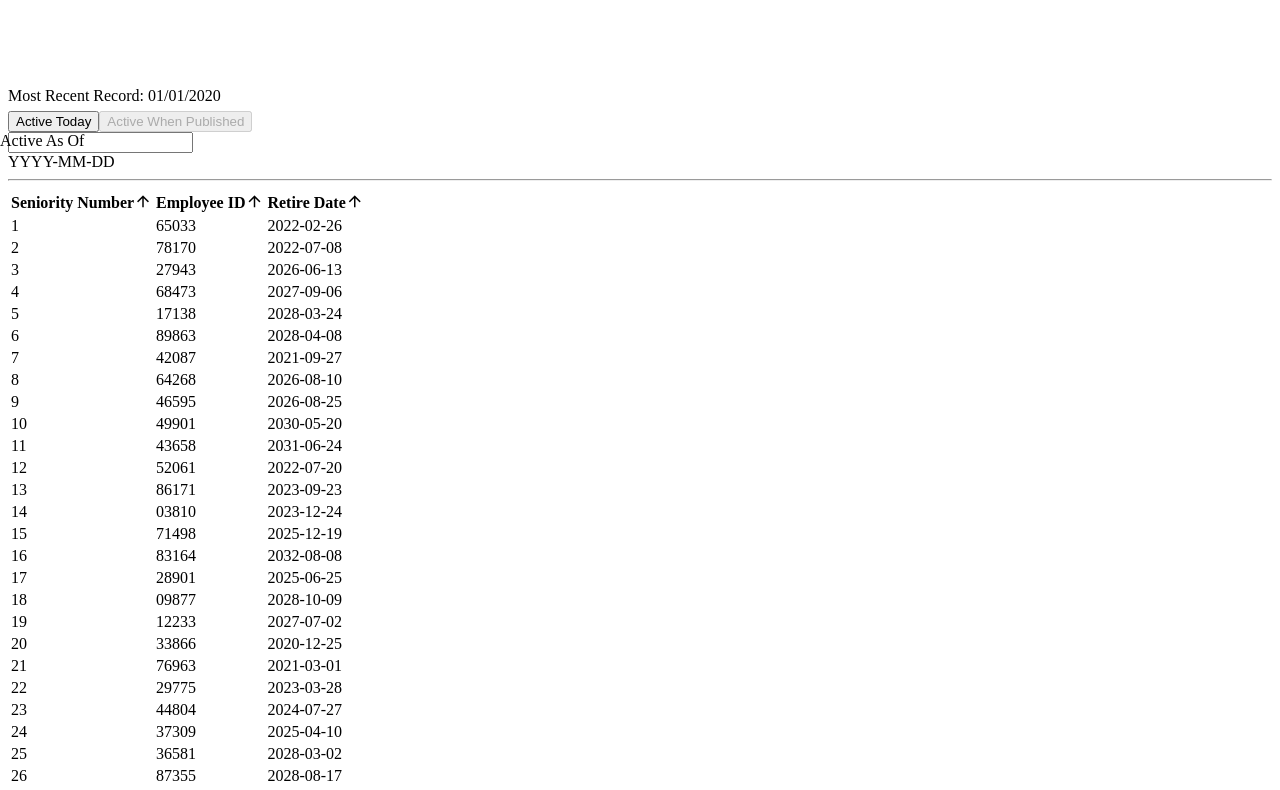
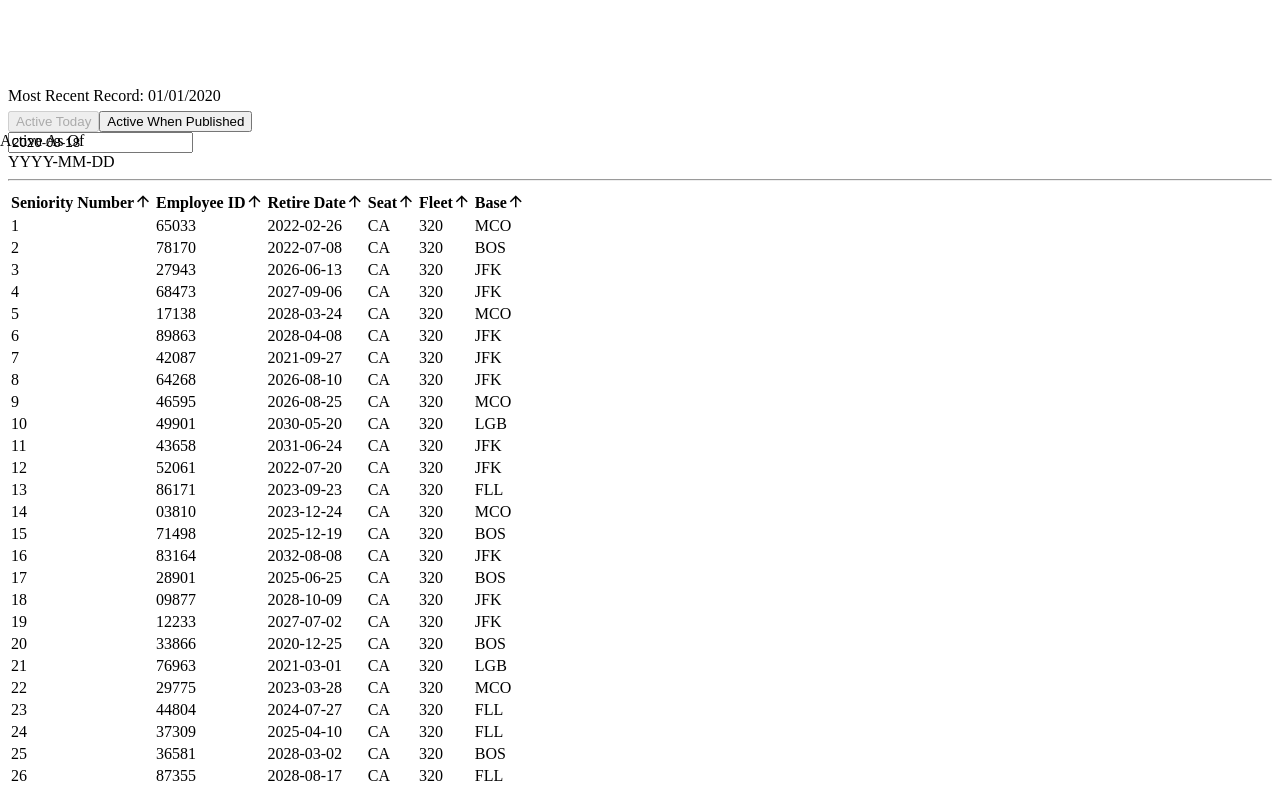
Before and after one commit to AirbusDriver/SeniorityVue, a Vue app: page /seniority in a window 1280 px wide. Shown: the part 849-1639 px from the top of the page. Built offline with nearby package versions, Linux system fonts and the light colour scheme.

Commit message:
Finish data table implementation

```diff
--- a/src/components/seniority/SeniorityExplorer.vue
+++ b/src/components/seniority/SeniorityExplorer.vue
@@ -7,6 +7,7 @@
             <Controller
               @update:active-filter-date="updateFilterDate($event)"
               @update:filter-status="updateFilterStatus($event)"
+              :published-date="recordPublishedDateString"
             />
           </v-col>
         </v-row>
@@ -15,7 +16,7 @@
           <v-col cols="12">
             <div v-if="!hasRecords">No Record Data</div>
             <div v-else>
-              <DataTable :pilotData="mostRecentPilotData" />
+              <DataTable :pilot-data="mostRecentPilotData" :filter-func="filterFunction" />
             </div>
           </v-col>
         </v-row>
@@ -29,14 +30,15 @@ import { Vue, Component } from "vue-property-decorator";
 import Controller from "./SeniorityExplorerController.vue";
 import DataTable from "./SeniorityExplorerDataTable.vue";
 import { SeniorityRecord, PilotRecord } from "@/seniority/types";
-import { FilterStatus } from "./types";
+import { FilterStatus, ItemFilter } from "./types";
+import { parseDate } from "@/helpers";
 
 @Component({
   components: { Controller, DataTable }
 })
 export default class SeniorityExplorer extends Vue {
-  activeFilterDate!: Date | null;
-  filterStatus!: FilterStatus;
+  activeFilterDate: Date | null = new Date(Date.now());
+  filterStatus: FilterStatus = FilterStatus.ACTIVE_ON;
 
   get seniorityRecords(): SeniorityRecord[] {
     return this.$store.getters["seniority/allRecords"];
@@ -56,8 +58,38 @@ export default class SeniorityExplorer extends Vue {
     return [...mostRecentRecord.records];
   }
 
-  created() {
+  get mostRecentRecord(): SeniorityRecord | null {
+    if (!this.hasRecords) {
+      return null;
+    }
+    const mostRecentRecord: SeniorityRecord = this.$store.getters[
+      "seniority/mostRecentRecord"
+    ];
+    return mostRecentRecord;
+  }
+
+  get filterFunction(): ItemFilter {
+    if (
+      this.activeFilterDate !== null &&
+      this.filterStatus === FilterStatus.ACTIVE_ON
+    ) {
+      const dateString = parseDate(this.activeFilterDate);
+      return item => item.retireDateString > dateString;
+    } else {
+      return () => true;
+    }
+  }
+
+  get recordPublishedDateString(): string {
+    if (this.mostRecentRecord) {
+      return parseDate(this.mostRecentRecord.publishedDate);
+    }
+    return "";
+  }
+
+  mounted() {
     this.activeFilterDate = new Date(Date.now());
+    this.filterStatus = FilterStatus.ACTIVE_ON;
   }
 
   updateFilterDate(event: { date: Date; string: string }) {
--- a/src/components/seniority/SeniorityExplorerController.vue
+++ b/src/components/seniority/SeniorityExplorerController.vue
@@ -86,7 +86,7 @@ export default class SeniorityExplorerController extends Vue {
   }
 
   get isCleared(): boolean {
-    if (this.publishedDate === "") {
+    if (this.publishedDate === "" || this.publishedDate == null) {
       return true;
     }
     try {
@@ -97,9 +97,10 @@ export default class SeniorityExplorerController extends Vue {
     }
   }
 
-  created() {
+  mounted() {
     if (this.publishedDate == null || this.publishedDate === "") {
       this.setToday();
+      return;
     }
     this.setToPublished();
   }
@@ -122,6 +123,10 @@ export default class SeniorityExplorerController extends Vue {
   }
 
   setToPublished(): void {
+    if (this.publishedDate == null || this.publishedDate === "") {
+      this.setToday();
+      return;
+    }
     const newValue = this.parseDate(this.publishedDate);
     this.pickerValue = newValue;
   }
--- a/src/components/seniority/SeniorityExplorerDataTable.vue
+++ b/src/components/seniority/SeniorityExplorerDataTable.vue
@@ -13,20 +13,8 @@
 import { Vue, Component, Prop } from "vue-property-decorator";
 import { DataTableHeader } from "vuetify/types";
 import { PilotRecord } from "@/seniority/types";
-import { TableItem, PilotRecordMapper } from "./types";
+import { TableItem, PilotRecordMapper, ItemFilter } from "./types";
 import { parseDate } from "@/helpers";
-
-const PILOT_DATA_PROP = { type: Array, default: [] };
-
-const TABLE_HEADERS: (DataTableHeader & { value: keyof TableItem })[] = [
-  { text: "Seniority Number", value: "seniorityNumber" },
-  { text: "Employee ID", value: "employeeID" },
-  { text: "Retire Date", value: "retireDateString" }
-];
-
-const FOOTER_PROPS = {
-  itemsPerPageOptions: [100, 250, 500, 1000]
-};
 
 const recordToTableItemMapper: PilotRecordMapper = record => {
   const retireDateString: string = parseDate(record.retireDate);
@@ -41,9 +29,29 @@ const createTableItems: (records: PilotRecord[]) => TableItem[] = records => {
   return records.map(recordToTableItemMapper);
 };
 
+// PROPS DATA
+
+const PILOT_DATA_PROP = { type: Array, default: [] };
+
+const FILTER_FUNC_PROPS = { type: Function, default: () => true };
+
+const TABLE_HEADERS: (DataTableHeader & { value: keyof TableItem })[] = [
+  { text: "Seniority Number", value: "seniorityNumber" },
+  { text: "Employee ID", value: "employeeID" },
+  { text: "Retire Date", value: "retireDateString" },
+  { text: "Seat", value: "seat" },
+  { text: "Fleet", value: "fleet" },
+  { text: "Base", value: "base" }
+];
+
+const FOOTER_PROPS = {
+  itemsPerPageOptions: [100, 250, 500, 1000]
+};
+
 @Component
 export default class SeniorityExplorerDataTable extends Vue {
   @Prop(PILOT_DATA_PROP) readonly pilotData!: PilotRecord[];
+  @Prop(FILTER_FUNC_PROPS) readonly filterFunc!: ItemFilter;
 
   tableHeaders = TABLE_HEADERS;
   footerProps = FOOTER_PROPS;
@@ -54,7 +62,7 @@ export default class SeniorityExplorerDataTable extends Vue {
   }
 
   get activeItems(): TableItem[] {
-    return this.initialItems;
+    return this.initialItems.filter(this.filterFunc);
   }
 }
 </script>
--- a/src/components/seniority/types.ts
+++ b/src/components/seniority/types.ts
@@ -3,11 +3,13 @@ import { PilotRecord } from '@/seniority/types';
 
 export enum FilterStatus {
   ACTIVE_ON = "ACTIVE_ON",
+  ACTIVE_PUBLISHED = "ACTIVE_PUBLISHED"
 }
 export type TableItem = PilotRecord & {
   retireDateString: string;
 };
 
+export type ItemFilter = (item: TableItem) => boolean;
 
 export type ItemMapper<T> = (rec: T) => TableItem;
 
```
